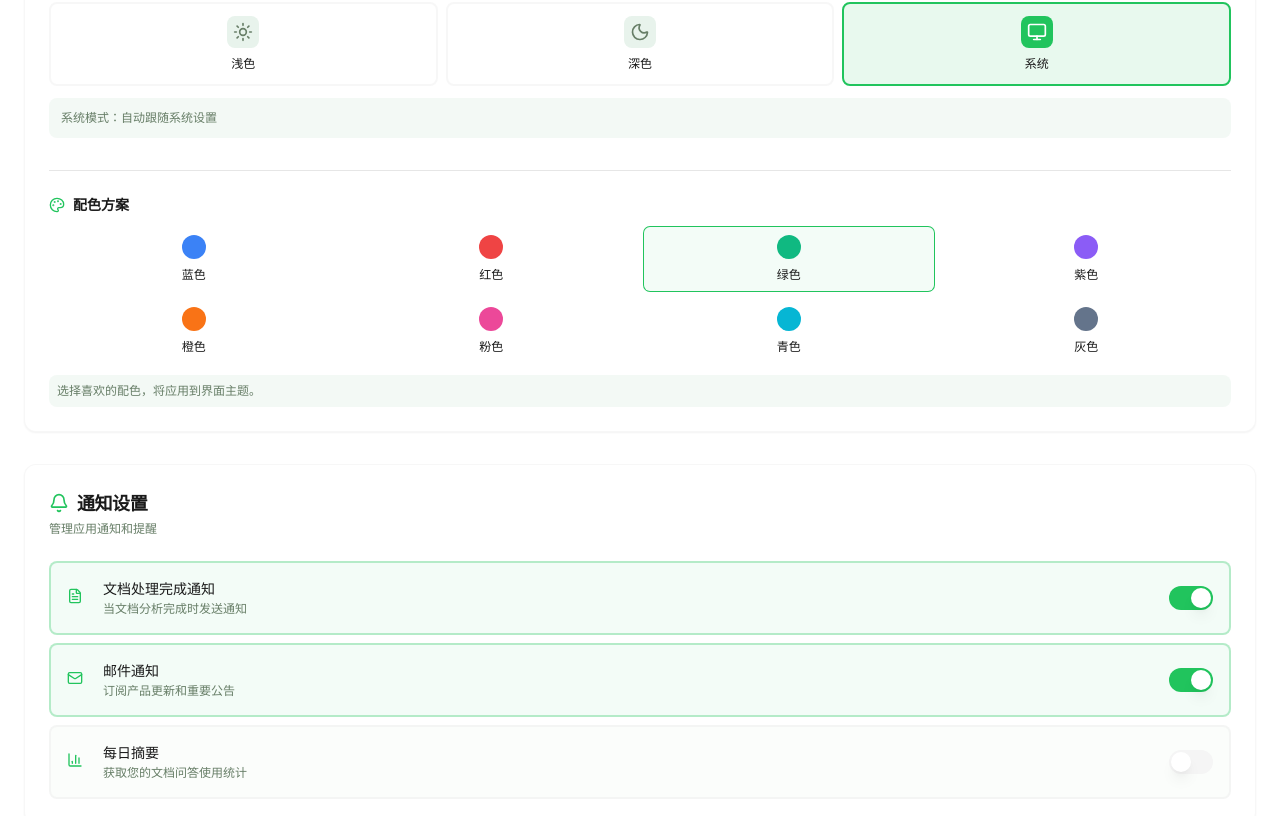
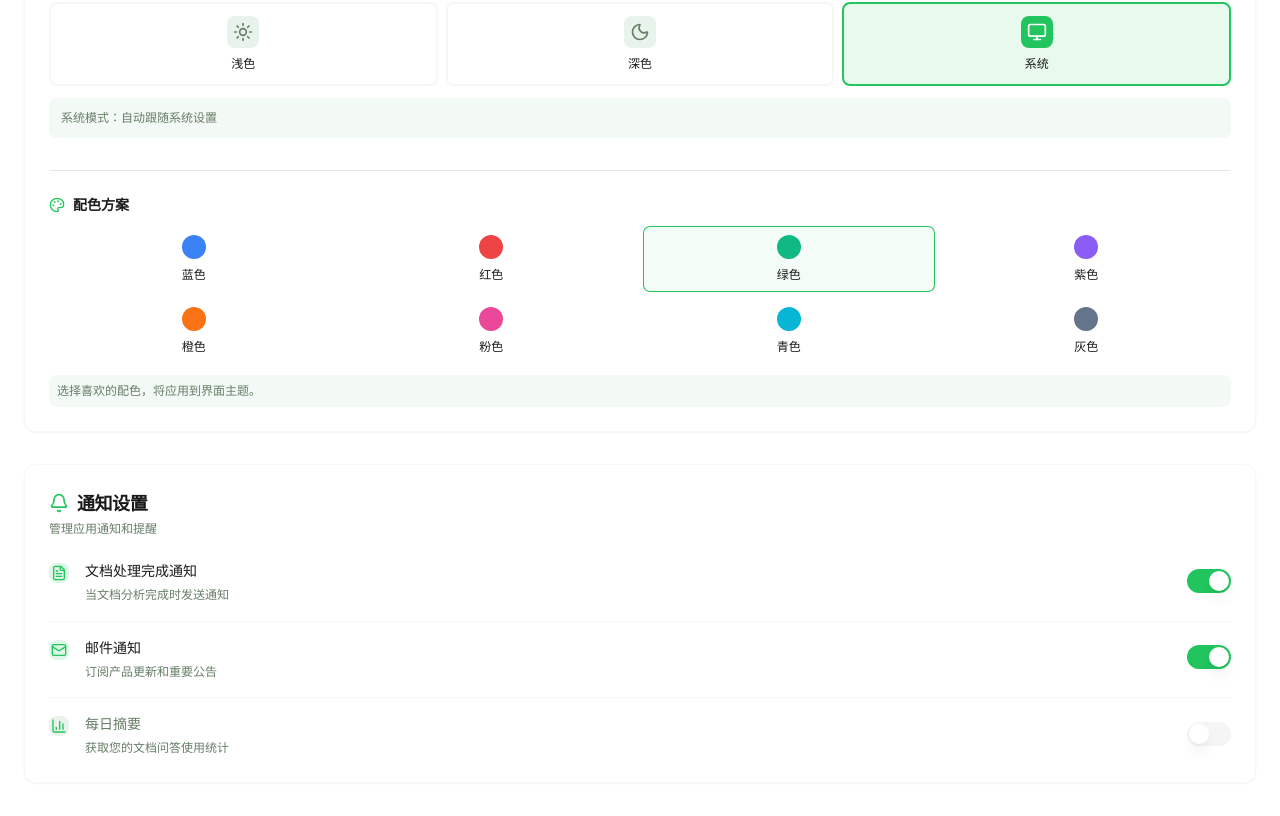
Before and after one commit to jxiaof/react-proj, a React (Vite) app: page /settings in a window 1280 px wide. Shown: the part 790-1606 px from the top of the page. Built offline with nearby package versions, Linux system fonts and the light colour scheme.

Commit message:
优化通知设置界面，调整样式和结构以提升可读性和用户体验

```diff
--- a/src/features/settings/pages/SettingsPage.tsx
+++ b/src/features/settings/pages/SettingsPage.tsx
@@ -358,7 +358,7 @@ export default function SettingsPage() {
                         </CardContent>
                     </Card>
 
-                    {/* Notification Settings - 重构版本 */}
+                    {/* Notification Settings */}
                     <Card className="animate-fadeInUp" style={{ animationDelay: '320ms' }}>
                         <CardHeader className="space-y-1">
                             <div className="flex items-center gap-2">
@@ -367,43 +367,45 @@ export default function SettingsPage() {
                             </div>
                             <p className="text-xs text-muted-foreground">管理应用通知和提醒</p>
                         </CardHeader>
-                        <CardContent className="space-y-2">
+                        <CardContent className="space-y-0 divide-y divide-border/30">
                           {notificationItems.map((item) => {
                             const isEnabled = notifications[item.key];
                             return (
                               <div
                                 key={item.id}
-                                className={cn(
-                                  'flex items-center justify-between gap-3 md:gap-4 p-3 md:p-4 rounded-lg border-2 transition-all duration-300',
-                                  isEnabled
-                                    ? 'border-primary/30 bg-primary/5'
-                                    : 'border-border/30 bg-muted/20'
-                                )}
+                                className="flex items-center justify-between gap-4 py-4 first:pt-0 last:pb-0 transition-all duration-200"
                               >
-                                {/* Left Content */}
-                                <div className="flex items-center gap-3 md:gap-4 flex-1 min-w-0">
-                                  {/* Icon */}
-                                  <div className="flex-shrink-0 h-5 w-5 text-primary/70">
+                                {/* Left: Icon + Text Content */}
+                                <div className="flex items-start gap-3 md:gap-4 flex-1 min-w-0">
+                                  {/* Icon - Fixed size */}
+                                  <div className={cn(
+                                    'flex-shrink-0 h-5 w-5 rounded-lg flex items-center justify-center mt-0.5 transition-colors',
+                                    isEnabled ? 'bg-primary/15 text-primary' : 'bg-muted text-muted-foreground'
+                                  )}>
                                     {item.icon}
                                   </div>
 
                                   {/* Text Content */}
                                   <div className="flex-1 min-w-0">
-                                    <p className="font-medium text-sm text-foreground">
+                                    <h5 className={cn(
+                                      'text-sm font-medium transition-colors',
+                                      isEnabled ? 'text-foreground' : 'text-muted-foreground'
+                                    )}>
                                       {item.title}
-                                    </p>
-                                    <p className="text-xs text-muted-foreground mt-0.5">
+                                    </h5>
+                                    <p className="text-xs text-muted-foreground mt-1 leading-relaxed">
                                       {item.description}
                                     </p>
                                   </div>
                                 </div>
 
-                                {/* Switch */}
-                                <Switch
-                                  checked={isEnabled}
-                                  onCheckedChange={() => handleNotificationChange(item.key)}
-                                  className="flex-shrink-0"
-                                />
+                                {/* Right: Switch - Fixed size */}
+                                <div className="flex-shrink-0 ml-4">
+                                  <Switch
+                                    checked={isEnabled}
+                                    onCheckedChange={() => handleNotificationChange(item.key)}
+                                  />
+                                </div>
                               </div>
                             );
                           })}
```
